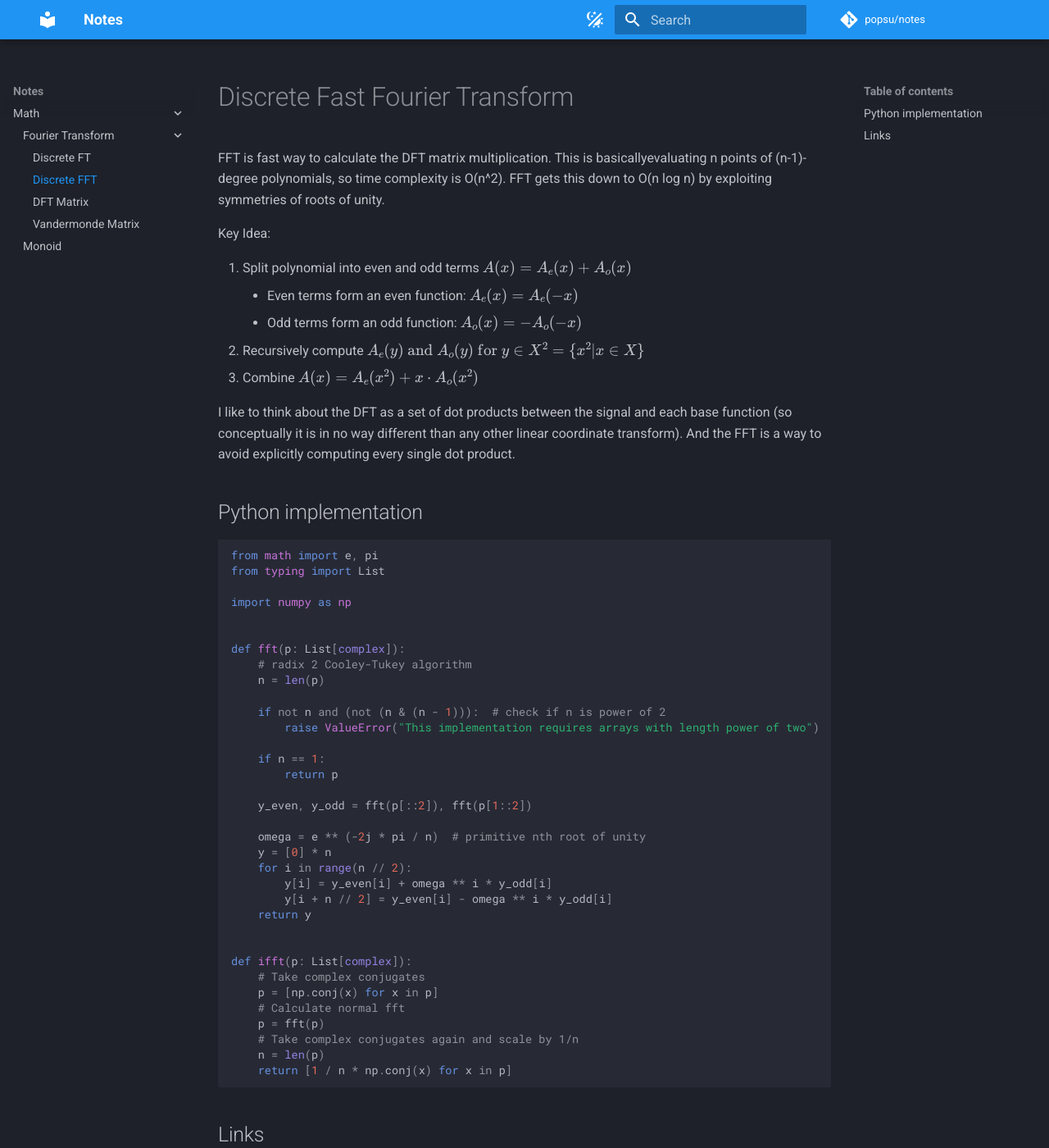
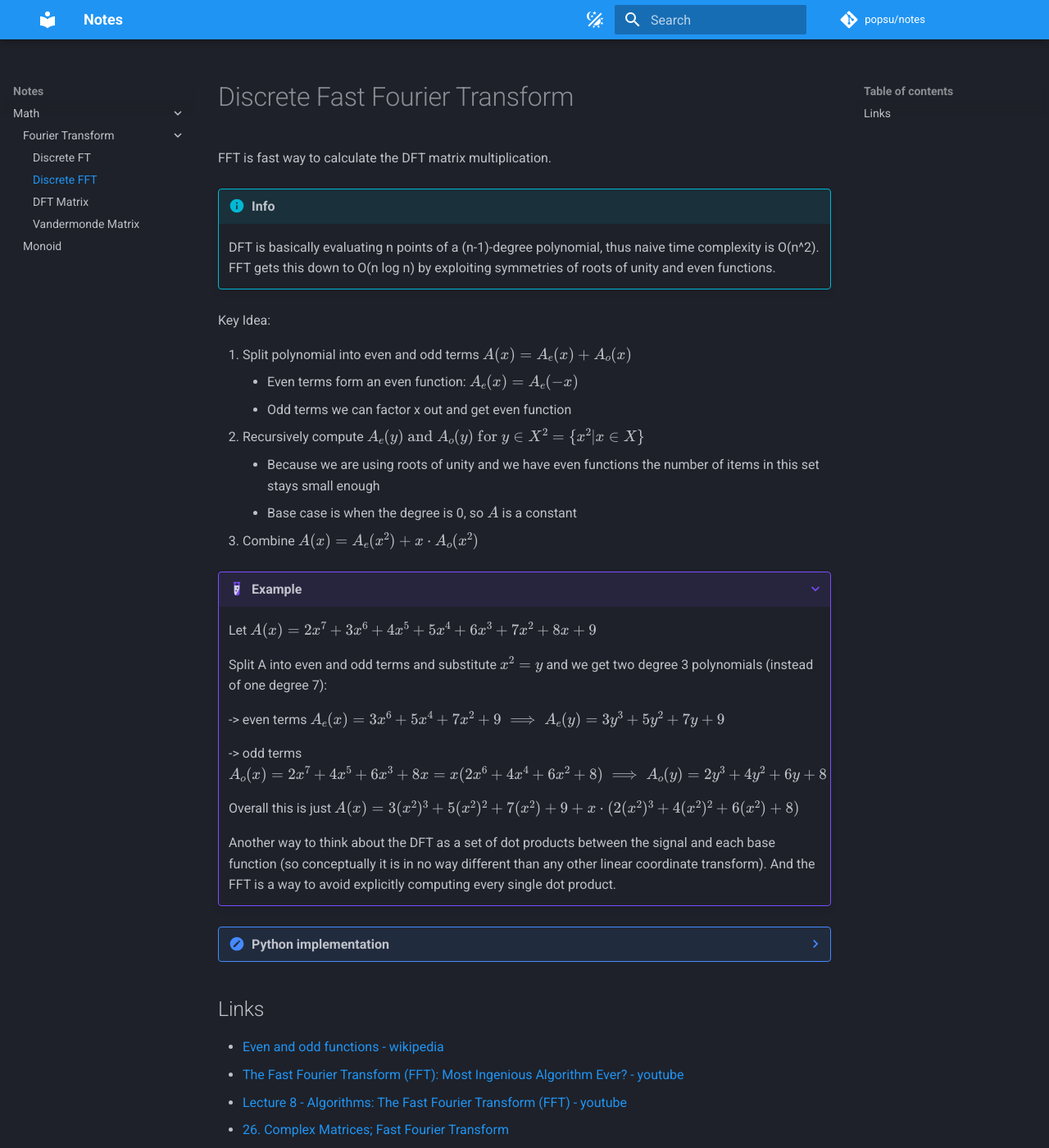
Before and after one commit to popsu/notes, an MkDocs documentation site: the page built from docs/math/discrete_fft.md, in a window 1280 px wide and 1400 px high. Shown: the whole window at 82% size. Built offline with MkDocs 1.6.1 and Material for MkDocs 9.7.7, drawn with Linux system fonts in a browser that asks for light colours; nearby versions of some CDN libraries; a script that is not in the unit is left out; comment, search, counter and statistics services are not loaded.

Commit message:
Update discrete fft

````diff
--- a/docs/css/pagewidth.css
+++ b/docs/css/pagewidth.css
@@ -13,3 +13,8 @@
     transform: none;
   }
 }
+
+/* Override admonition default font size to make it as big as default */
+.admonition, .example, .note {
+  font-size: 0.8rem !important;
+}
--- a/docs/math/discrete_fft.md
+++ b/docs/math/discrete_fft.md
@@ -1,55 +1,71 @@
 # Discrete Fast Fourier Transform
 
-FFT is fast way to calculate the DFT matrix multiplication. This is basicallyevaluating n points of (n-1)-degree polynomials, so time complexity is O(n^2). FFT gets this down to O(n log n) by exploiting symmetries of roots of unity.
+FFT is fast way to calculate the DFT matrix multiplication.
+
+!!! info
+    DFT is basically evaluating n points of a (n-1)-degree polynomial, thus naive time complexity is O(n^2). FFT gets this down to O(n log n) by exploiting symmetries of roots of unity and even functions.
 
 Key Idea:
 
 1. Split polynomial into even and odd terms $A(x) = A_e(x) + A_o(x)$
     - Even terms form an even function: $A_e(x) = A_e(-x)$
-    - Odd terms form an odd function: $A_o(x) = -A_o(-x)$
+    - Odd terms we can factor x out and get even function
 2. Recursively compute $A_e(y) \text{ and } A_o(y) \text{ for } y \in X^2 = \{x^2 | x \in X\}$
+    - Because we are using roots of unity and  we have even functions the number of items in this set stays small enough
+    - Base case is when the degree is 0, so $A$ is a constant
 3. Combine $A(x) = A_e(x^2) + x \cdot A_o(x^2)$
 
-I like to think about the DFT as a set of dot products between the signal and each base function (so conceptually it is in no way different than any other linear coordinate transform). And the FFT is a way to avoid explicitly computing every single dot product.
+???+ example
 
-## Python implementation
+    Let $A(x) = 2x^7 + 3x^6 + 4x^5 + 5x^4 + 6x^3 + 7x^2 + 8x + 9$
 
-```python
-from math import e, pi
-from typing import List
+    Split A into even and odd terms and substitute $x^2 = y$ and we get two degree 3 polynomials (instead of one degree 7):
 
-import numpy as np
+    -> even terms $A_e(x) =  3x^6 + 5x^4 + 7x^2  + 9 \implies A_e(y) = 3y^3 + 5y^2 + 7y + 9$
+
+    -> odd terms $A_o(x) = 2x^7 + 4x^5 + 6x^3 + 8x = x (2x^6 + 4x^4 + 6x^2 + 8) \implies A_o(y) = 2y^3 + 4y^2 + 6y + 8$
+
+    Overall this is just $A(x) = 3(x^2)^3 + 5(x^2)^2 + 7(x^2) + 9 + x \cdot (2(x^2)^3 + 4(x^2)^2 + 6(x^2) + 8)$
+
+    Another way to think about the DFT as a set of dot products between the signal and each base function (so conceptually it is in no way different than any other linear coordinate transform). And the FFT is a way to avoid explicitly computing every single dot product.
+
+??? note "Python implementation"
+    ```python
+    from math import e, pi
+    from typing import List
+
+    import numpy as np
 
 
-def fft(p: List[complex]):
-    # radix 2 Cooley-Tukey algorithm
-    n = len(p)
+    def fft(p: List[complex]) -> List[complex]:
+        # radix 2 Cooley-Tukey algorithm
+        n = len(p)
 
-    if not n and (not (n & (n - 1))):  # check if n is power of 2
-        raise ValueError("This implementation requires arrays with length power of two")
+        if not n and (not (n & (n - 1))):  # check if n is power of 2
+            raise ValueError("This implementation requires arrays with length power of two")
 
-    if n == 1:
-        return p
+        if n == 1:
+            return p
 
-    y_even, y_odd = fft(p[::2]), fft(p[1::2])
+        y_even, y_odd = fft(p[::2]), fft(p[1::2])
 
-    omega = e ** (-2j * pi / n)  # primitive nth root of unity
-    y = [0] * n
-    for i in range(n // 2):
-        y[i] = y_even[i] + omega ** i * y_odd[i]
-        y[i + n // 2] = y_even[i] - omega ** i * y_odd[i]
-    return y
+        omega = e ** (-2j * pi / n)  # primitive nth root of unity
+        y = [0] * n
+        for i in range(n // 2):
+            y[i] = y_even[i] + omega ** i * y_odd[i]
+            y[i + n // 2] = y_even[i] - omega ** i * y_odd[i]
+        return y
 
 
-def ifft(p: List[complex]):
-    # Take complex conjugates
-    p = [np.conj(x) for x in p]
-    # Calculate normal fft
-    p = fft(p)
-    # Take complex conjugates again and scale by 1/n
-    n = len(p)
-    return [1 / n * np.conj(x) for x in p]
-```
+    def ifft(p: List[complex]) -> List[complex]:
+        # Take complex conjugates
+        p = [np.conj(x) for x in p]
+        # Calculate normal fft
+        p = fft(p)
+        # Take complex conjugates again and scale by 1/n
+        n = len(p)
+        return [1 / n * np.conj(x) for x in p]
+    ```
 
 ## Links
 
--- a/mkdocs.yml
+++ b/mkdocs.yml
@@ -35,6 +35,8 @@ nav:
       - Monoid: math/monoid.md
 
 markdown_extensions:
+    # https://squidfunk.github.io/mkdocs-material/reference/admonitions/
+    - admonition
     # MathJax
     - pymdownx.arithmatex:
         generic: true
````
Also changed, not shown: 1 other file.
